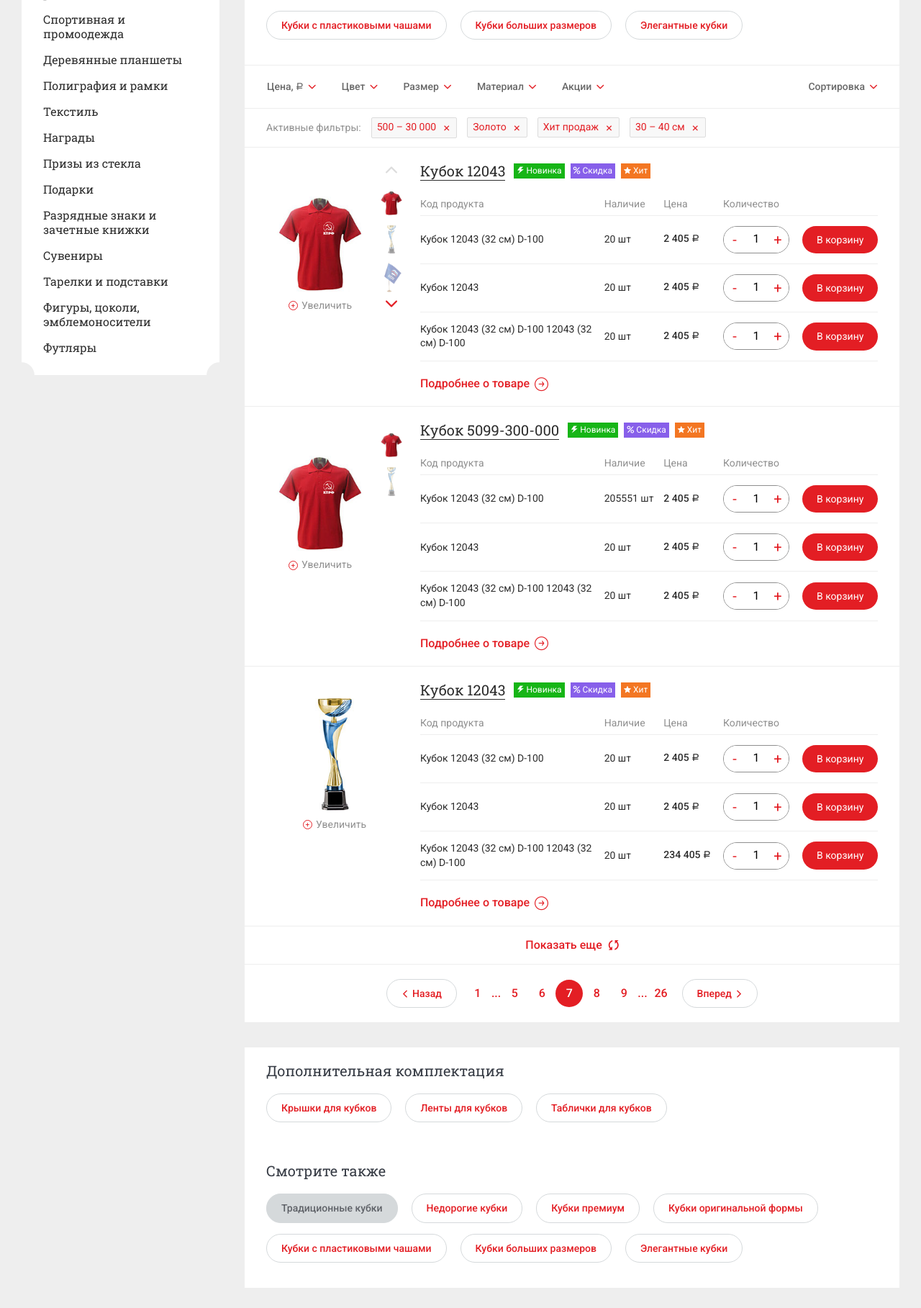
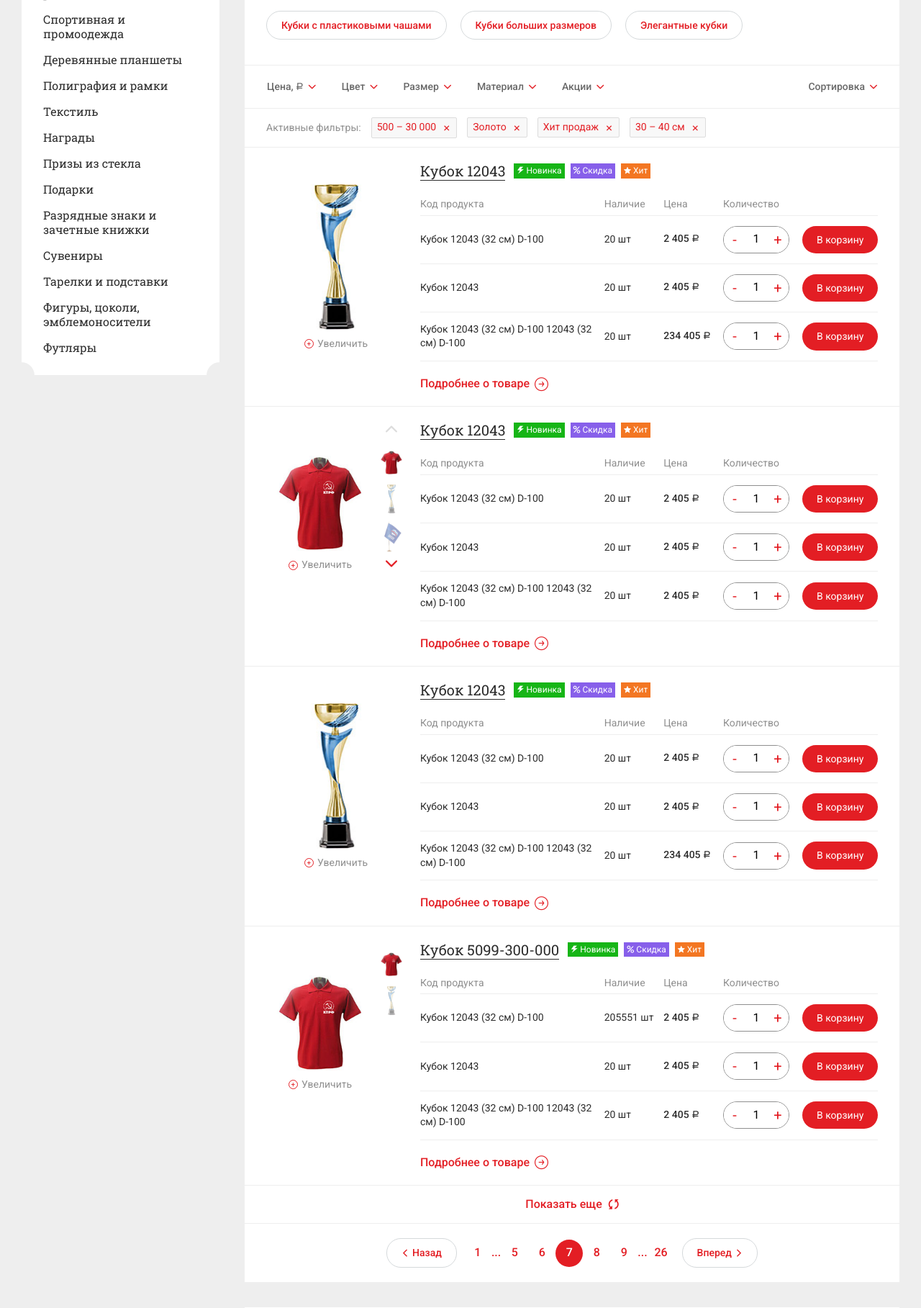
Before and after one commit to webag/prize, a PHP site: page /catalog.php in a window 1280 px wide. Shown: the part 419-2236 px from the top of the page at 72% size. Run offline with PHP 8.4, Linux system fonts and the light colour scheme; some libraries are stand-ins or nearby versions; some web fonts are replaced.

Commit message:
update catalog

```diff
--- a/catalog.php
+++ b/catalog.php
@@ -164,6 +164,77 @@
 
 	<div class="product">
 		<div class="product__images">
+			<div class="product-big-slider__item">
+				<a href="img/products/2.jpg" class="fancy" data-fancybox="ID_3">
+					<img src="img/products/2.jpg" alt="cart">
+					<span>Увеличить</span>
+				</a>
+			</div>
+		</div>
+		<div class="product__content">
+			<div class="product-header">
+				<h3 class="h3"><a href="/product-details.php">Кубок 12043</a></h3>
+				<div class="prod-item__labels">
+					<div class="prod-item__label prod-item__label--new"><i class="i-flash"></i>Новинка</div>
+					<div class="prod-item__label prod-item__label--sale"><i class="i-percentage"></i>Скидка</div>
+					<div class="prod-item__label prod-item__label--hit"><i class="i-star"></i>Хит</div>
+				</div>
+			</div>
+			<div class="product-table">
+				<div class="product-table__row product-table__row--head">
+					<div class="product-table__col product-table__col--name">Код продукта</div>
+					<div class="product-table__col product-table__col--nal">Наличие</div>
+					<div class="product-table__col product-table__col--price">Цена</div>
+					<div class="product-table__col product-table__col--num">Количество</div>
+					<div class="product-table__col"></div>
+				</div>
+
+				<div class="product-table__row">
+					<div class="product-table__col product-table__col--name">Кубок 12043 (32 см) D-100</div>
+					<div class="product-table__col product-table__col--nal">20 шт</div>
+					<div class="product-table__col product-table__col--price"><strong>2 405 <span class="rub">a</span></strong></div>
+					<div class="product-table__col product-table__col--num">
+						<div class="numblock">
+							<span class="numblock__btn">-</span>
+							<input type="text" value="1">
+							<span class="numblock__btn">+</span>
+						</div>
+					</div>
+					<div class="product-table__col"><a href="#" class="btn">В корзину</a></div>
+				</div>
+				<div class="product-table__row">
+					<div class="product-table__col product-table__col--name">Кубок 12043</div>
+					<div class="product-table__col product-table__col--nal">20 шт</div>
+					<div class="product-table__col product-table__col--price"><strong>2 405 <span class="rub">a</span></strong></div>
+					<div class="product-table__col product-table__col--num">
+						<div class="numblock">
+							<span class="numblock__btn">-</span>
+							<input type="text" value="1">
+							<span class="numblock__btn">+</span>
+						</div>
+					</div>
+					<div class="product-table__col"><a href="#" class="btn">В корзину</a></div>
+				</div>
+				<div class="product-table__row">
+					<div class="product-table__col product-table__col--name">Кубок 12043 (32 см) D-100 12043 (32 см) D-100</div>
+					<div class="product-table__col product-table__col--nal">20 шт</div>
+					<div class="product-table__col product-table__col--price"><strong>234 405 <span class="rub">a</span></strong></div>
+					<div class="product-table__col product-table__col--num">
+						<div class="numblock">
+							<span class="numblock__btn">-</span>
+							<input type="text" value="1">
+							<span class="numblock__btn">+</span>
+						</div>
+					</div>
+					<div class="product-table__col"><a href="#" class="btn">В корзину</a></div>
+				</div>
+			</div>
+			<a href="/product-details.php" class="link-with-icon">Подробнее о товаре <i class="i-right-round"></i></a>
+		</div>
+	</div>
+
+	<div class="product">
+		<div class="product__images">
 			<div class="product-big-slider">
 				<div class="product-big-slider__item">
 					<a href="img/products/1.jpg" class="fancy" data-fancybox="ID_1">
@@ -288,6 +359,77 @@
 
 	<div class="product">
 		<div class="product__images">
+			<div class="product-big-slider__item">
+				<a href="img/products/2.jpg" class="fancy" data-fancybox="ID_3">
+					<img src="img/products/2.jpg" alt="cart">
+					<span>Увеличить</span>
+				</a>
+			</div>
+		</div>
+		<div class="product__content">
+			<div class="product-header">
+				<h3 class="h3"><a href="/product-details.php">Кубок 12043</a></h3>
+				<div class="prod-item__labels">
+					<div class="prod-item__label prod-item__label--new"><i class="i-flash"></i>Новинка</div>
+					<div class="prod-item__label prod-item__label--sale"><i class="i-percentage"></i>Скидка</div>
+					<div class="prod-item__label prod-item__label--hit"><i class="i-star"></i>Хит</div>
+				</div>
+			</div>
+			<div class="product-table">
+				<div class="product-table__row product-table__row--head">
+					<div class="product-table__col product-table__col--name">Код продукта</div>
+					<div class="product-table__col product-table__col--nal">Наличие</div>
+					<div class="product-table__col product-table__col--price">Цена</div>
+					<div class="product-table__col product-table__col--num">Количество</div>
+					<div class="product-table__col"></div>
+				</div>
+
+				<div class="product-table__row">
+					<div class="product-table__col product-table__col--name">Кубок 12043 (32 см) D-100</div>
+					<div class="product-table__col product-table__col--nal">20 шт</div>
+					<div class="product-table__col product-table__col--price"><strong>2 405 <span class="rub">a</span></strong></div>
+					<div class="product-table__col product-table__col--num">
+						<div class="numblock">
+							<span class="numblock__btn">-</span>
+							<input type="text" value="1">
+							<span class="numblock__btn">+</span>
+						</div>
+					</div>
+					<div class="product-table__col"><a href="#" class="btn">В корзину</a></div>
+				</div>
+				<div class="product-table__row">
+					<div class="product-table__col product-table__col--name">Кубок 12043</div>
+					<div class="product-table__col product-table__col--nal">20 шт</div>
+					<div class="product-table__col product-table__col--price"><strong>2 405 <span class="rub">a</span></strong></div>
+					<div class="product-table__col product-table__col--num">
+						<div class="numblock">
+							<span class="numblock__btn">-</span>
+							<input type="text" value="1">
+							<span class="numblock__btn">+</span>
+						</div>
+					</div>
+					<div class="product-table__col"><a href="#" class="btn">В корзину</a></div>
+				</div>
+				<div class="product-table__row">
+					<div class="product-table__col product-table__col--name">Кубок 12043 (32 см) D-100 12043 (32 см) D-100</div>
+					<div class="product-table__col product-table__col--nal">20 шт</div>
+					<div class="product-table__col product-table__col--price"><strong>234 405 <span class="rub">a</span></strong></div>
+					<div class="product-table__col product-table__col--num">
+						<div class="numblock">
+							<span class="numblock__btn">-</span>
+							<input type="text" value="1">
+							<span class="numblock__btn">+</span>
+						</div>
+					</div>
+					<div class="product-table__col"><a href="#" class="btn">В корзину</a></div>
+				</div>
+			</div>
+			<a href="/product-details.php" class="link-with-icon">Подробнее о товаре <i class="i-right-round"></i></a>
+		</div>
+	</div>
+
+	<div class="product">
+		<div class="product__images">
 			<div class="product-big-slider">
 				<div class="product-big-slider__item">
 					<a href="img/products/1.jpg" class="fancy" data-fancybox="ID_2">
@@ -360,79 +502,6 @@
 					<div class="product-table__col product-table__col--name">Кубок 12043 (32 см) D-100 12043 (32 см) D-100</div>
 					<div class="product-table__col product-table__col--nal">20 шт</div>
 					<div class="product-table__col product-table__col--price"><strong>2 405 <span class="rub">a</span></strong></div>
-					<div class="product-table__col product-table__col--num">
-						<div class="numblock">
-							<span class="numblock__btn">-</span>
-							<input type="text" value="1">
-							<span class="numblock__btn">+</span>
-						</div>
-					</div>
-					<div class="product-table__col"><a href="#" class="btn">В корзину</a></div>
-				</div>
-			</div>
-			<a href="/product-details.php" class="link-with-icon">Подробнее о товаре <i class="i-right-round"></i></a>
-		</div>
-	</div>
-
-	<div class="product">
-		<div class="product__images">
-			<div class="product-big-slider">
-				<div class="product-big-slider__item">
-					<a href="img/products/2.jpg" class="fancy" data-fancybox="ID_3">
-						<img src="img/products/2.jpg" alt="cart">
-						<span>Увеличить</span>
-					</a>
-				</div>
-			</div>
-		</div>
-		<div class="product__content">
-			<div class="product-header">
-				<h3 class="h3"><a href="/product-details.php">Кубок 12043</a></h3>
-				<div class="prod-item__labels">
-					<div class="prod-item__label prod-item__label--new"><i class="i-flash"></i>Новинка</div>
-					<div class="prod-item__label prod-item__label--sale"><i class="i-percentage"></i>Скидка</div>
-					<div class="prod-item__label prod-item__label--hit"><i class="i-star"></i>Хит</div>
-				</div>
-			</div>
-			<div class="product-table">
-				<div class="product-table__row product-table__row--head">
-					<div class="product-table__col product-table__col--name">Код продукта</div>
-					<div class="product-table__col product-table__col--nal">Наличие</div>
-					<div class="product-table__col product-table__col--price">Цена</div>
-					<div class="product-table__col product-table__col--num">Количество</div>
-					<div class="product-table__col"></div>
-				</div>
-
-				<div class="product-table__row">
-					<div class="product-table__col product-table__col--name">Кубок 12043 (32 см) D-100</div>
-					<div class="product-table__col product-table__col--nal">20 шт</div>
-					<div class="product-table__col product-table__col--price"><strong>2 405 <span class="rub">a</span></strong></div>
-					<div class="product-table__col product-table__col--num">
-						<div class="numblock">
-							<span class="numblock__btn">-</span>
-							<input type="text" value="1">
-							<span class="numblock__btn">+</span>
-						</div>
-					</div>
-					<div class="product-table__col"><a href="#" class="btn">В корзину</a></div>
-				</div>
-				<div class="product-table__row">
-					<div class="product-table__col product-table__col--name">Кубок 12043</div>
-					<div class="product-table__col product-table__col--nal">20 шт</div>
-					<div class="product-table__col product-table__col--price"><strong>2 405 <span class="rub">a</span></strong></div>
-					<div class="product-table__col product-table__col--num">
-						<div class="numblock">
-							<span class="numblock__btn">-</span>
-							<input type="text" value="1">
-							<span class="numblock__btn">+</span>
-						</div>
-					</div>
-					<div class="product-table__col"><a href="#" class="btn">В корзину</a></div>
-				</div>
-				<div class="product-table__row">
-					<div class="product-table__col product-table__col--name">Кубок 12043 (32 см) D-100 12043 (32 см) D-100</div>
-					<div class="product-table__col product-table__col--nal">20 шт</div>
-					<div class="product-table__col product-table__col--price"><strong>234 405 <span class="rub">a</span></strong></div>
 					<div class="product-table__col product-table__col--num">
 						<div class="numblock">
 							<span class="numblock__btn">-</span>
```
Also changed, not shown: 1 other file.
